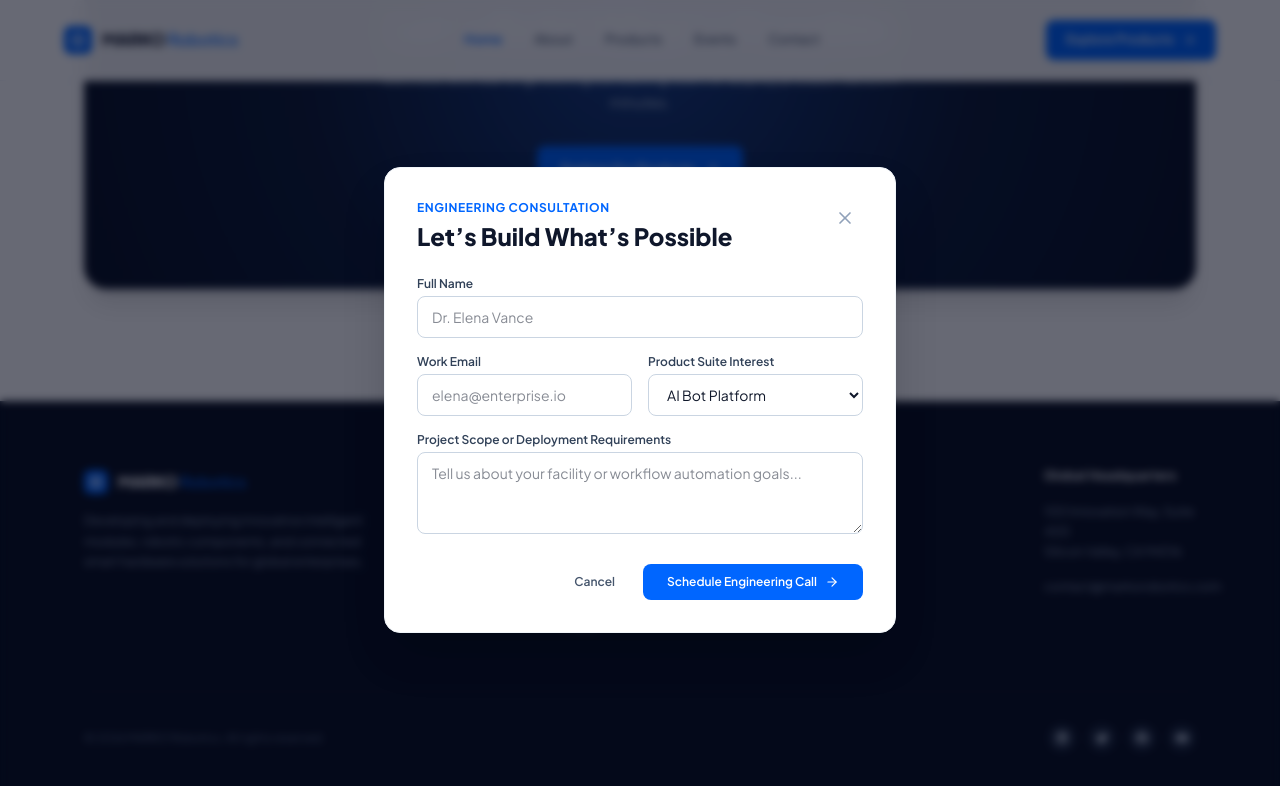
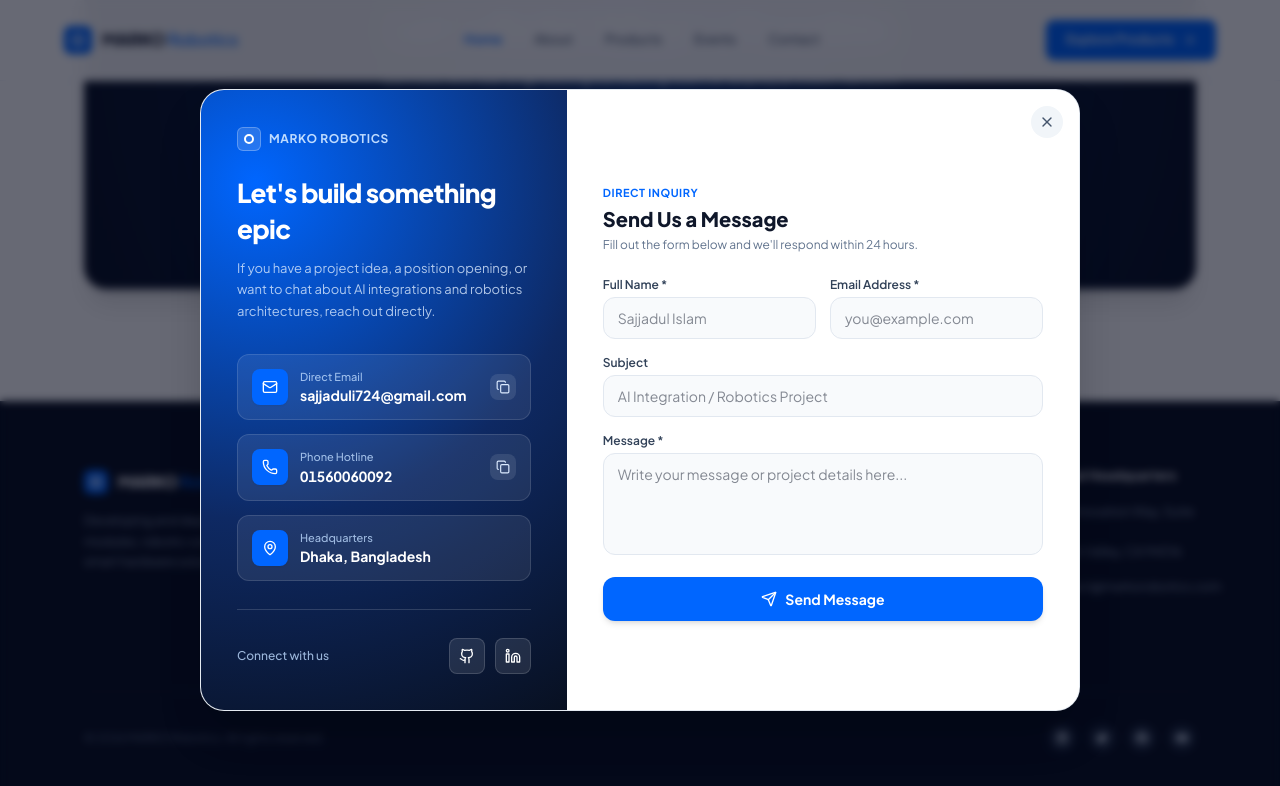
Before and after one commit to sajjadul404/MARKO-Robotics, a React (Vite) app: page / in a window 1280 px wide. Both pictures are taken after a click on the button "Careers". Shown: the part 3241-4027 px from the top of the page. Built offline with nearby package versions, Linux system fonts and the light colour scheme.

Commit message:
contact model working

```diff
--- a/src/components/ContactModal.jsx
+++ b/src/components/ContactModal.jsx
@@ -1,27 +1,42 @@
 import React, { useState } from 'react';
-import { ArrowRight, CheckCircle2, X } from 'lucide-react';
+import {
+  Mail,
+  Phone,
+  MapPin,
+  Github,
+  Linkedin,
+  X,
+  Send,
+  Copy,
+  Check,
+  CheckCircle2,
+  ArrowUpRight,
+} from 'lucide-react';
 
-export default function ContactModal({ isOpen, onClose, initialInterest }) {
-  const [contactForm, setContactForm] = useState({
+export default function ContactModal({ isOpen, onClose }) {
+  const [copiedField, setCopiedField] = useState('');
+  const [formData, setFormData] = useState({
     name: '',
     email: '',
-    organization: '',
-    interest: initialInterest || 'AI Bot Platform',
+    subject: '',
     message: '',
   });
-  const [contactSubmitted, setContactSubmitted] = useState(false);
-  const [contactError, setContactError] = useState('');
+  const [submitted, setSubmitted] = useState(false);
 
   if (!isOpen) return null;
 
-  const handleContactSubmit = (e) => {
+  const handleCopy = (text, key) => {
+    if (navigator?.clipboard) {
+      navigator.clipboard.writeText(text);
+    }
+    setCopiedField(key);
+    setTimeout(() => setCopiedField(''), 2000);
+  };
+
+  const handleSubmit = (e) => {
     e.preventDefault();
-    if (!contactForm.name.trim() || !contactForm.email.includes('@')) {
-      setContactError('Please enter your full name and a valid work email.');
-      return;
-    }
-    setContactError('');
-    setContactSubmitted(true);
+    if (!formData.name.trim() || !formData.email.trim()) return;
+    setSubmitted(true);
   };
 
   return (
@@ -30,151 +45,286 @@ export default function ContactModal({ isOpen, onClose, initialInterest }) {
       onClick={onClose}
     >
       <div
-        className="bg-white rounded-2xl max-w-lg w-full p-6 sm:p-8 shadow-2xl border border-slate-100"
+        className="relative w-full max-w-[880px] rounded-[24px] bg-white border border-slate-200/90 shadow-2xl overflow-hidden grid grid-cols-1 md:grid-cols-12"
         onClick={(e) => e.stopPropagation()}
       >
-        <div className="flex items-start justify-between mb-6">
+        {/* Close Button */}
+        <button
+          type="button"
+          onClick={onClose}
+          aria-label="Close contact modal"
+          className="absolute top-4 right-4 z-20 w-8 h-8 rounded-full bg-slate-100 hover:bg-slate-200 text-slate-600 hover:text-slate-900 flex items-center justify-center transition-colors cursor-pointer"
+        >
+          <X className="w-4 h-4" />
+        </button>
+
+        {/* Left Column: Brand Navy & Electric Blue Contact Info */}
+        <div
+          className="md:col-span-5 p-7 sm:p-9 text-white flex flex-col justify-between relative overflow-hidden"
+          style={{
+            background:
+              'radial-gradient(circle at 15% 15%, #0066FF 0%, #0E2963 55%, #081021 100%)',
+          }}
+        >
           <div>
-            <p className="text-xs font-bold uppercase tracking-wider text-[#0066FF] mb-1">
-              Engineering Consultation
+            {/* Mini Brand Header */}
+            <div className="inline-flex items-center gap-2 mb-6">
+              <span className="w-6 h-6 rounded-[6px] bg-white/15 border border-white/25 flex items-center justify-center">
+                <span className="w-2.5 h-2.5 rounded-full border-2 border-white" />
+              </span>
+              <span className="text-xs font-bold tracking-wider uppercase text-blue-200">
+                MARKO Robotics
+              </span>
+            </div>
+
+            <h2 className="text-2xl sm:text-[26px] font-extrabold tracking-tight leading-snug text-white mb-3">
+              Let&apos;s build something epic
+            </h2>
+
+            <p className="text-xs sm:text-[13px] text-blue-100/80 leading-relaxed mb-8">
+              If you have a project idea, a position opening, or want to chat
+              about AI integrations and robotics architectures, reach out
+              directly.
             </p>
-            <h3 className="text-2xl font-extrabold text-slate-900">
-              Let’s Build What’s Possible
-            </h3>
+
+            {/* Contact Cards */}
+            <div className="space-y-3.5">
+              {/* Direct Email */}
+              <div className="p-3.5 rounded-xl bg-white/[0.08] border border-white/12 hover:bg-white/[0.12] transition-colors flex items-center justify-between gap-3">
+                <a
+                  href="mailto:sajjaduli724@gmail.com"
+                  className="flex items-center gap-3 min-w-0"
+                >
+                  <div className="w-9 h-9 rounded-lg bg-[#0066FF] text-white flex items-center justify-center shrink-0 shadow-xs">
+                    <Mail className="w-4 h-4" />
                   </div>
+                  <div className="min-w-0">
+                    <div className="text-[11px] font-medium text-blue-200/80">
+                      Direct Email
+                    </div>
+                    <div className="text-xs sm:text-sm font-bold text-white truncate">
+                      sajjaduli724@gmail.com
+                    </div>
+                  </div>
+                </a>
                 <button
-            onClick={onClose}
-            aria-label="Close modal"
-            className="p-2 rounded-lg text-slate-400 hover:text-slate-700 hover:bg-slate-100 cursor-pointer"
+                  type="button"
+                  onClick={() =>
+                    handleCopy('sajjaduli724@gmail.com', 'email')
+                  }
+                  title="Copy email"
+                  className="p-1.5 rounded-lg bg-white/10 hover:bg-white/20 text-blue-100 cursor-pointer shrink-0"
                 >
-            <X className="w-5 h-5" />
+                  {copiedField === 'email' ? (
+                    <Check className="w-3.5 h-3.5 text-emerald-300" />
+                  ) : (
+                    <Copy className="w-3.5 h-3.5" />
+                  )}
                 </button>
               </div>
 
-        {contactSubmitted ? (
+              {/* Phone Hotline */}
+              <div className="p-3.5 rounded-xl bg-white/[0.08] border border-white/12 hover:bg-white/[0.12] transition-colors flex items-center justify-between gap-3">
+                <a
+                  href="tel:01560060092"
+                  className="flex items-center gap-3 min-w-0"
+                >
+                  <div className="w-9 h-9 rounded-lg bg-[#0066FF] text-white flex items-center justify-center shrink-0 shadow-xs">
+                    <Phone className="w-4 h-4" />
+                  </div>
+                  <div>
+                    <div className="text-[11px] font-medium text-blue-200/80">
+                      Phone Hotline
+                    </div>
+                    <div className="text-xs sm:text-sm font-bold text-white tabular-nums">
+                      01560060092
+                    </div>
+                  </div>
+                </a>
+                <button
+                  type="button"
+                  onClick={() => handleCopy('01560060092', 'phone')}
+                  title="Copy phone"
+                  className="p-1.5 rounded-lg bg-white/10 hover:bg-white/20 text-blue-100 cursor-pointer shrink-0"
+                >
+                  {copiedField === 'phone' ? (
+                    <Check className="w-3.5 h-3.5 text-emerald-300" />
+                  ) : (
+                    <Copy className="w-3.5 h-3.5" />
+                  )}
+                </button>
+              </div>
+
+              {/* Headquarters */}
+              <div className="p-3.5 rounded-xl bg-white/[0.08] border border-white/12 flex items-center gap-3">
+                <div className="w-9 h-9 rounded-lg bg-[#0066FF] text-white flex items-center justify-center shrink-0 shadow-xs">
+                  <MapPin className="w-4 h-4" />
+                </div>
+                <div>
+                  <div className="text-[11px] font-medium text-blue-200/80">
+                    Headquarters
+                  </div>
+                  <div className="text-xs sm:text-sm font-bold text-white">
+                    Dhaka, Bangladesh
+                  </div>
+                </div>
+              </div>
+            </div>
+          </div>
+
+          {/* Bottom Social Bar */}
+          <div className="pt-7 mt-7 border-t border-white/15 flex items-center justify-between">
+            <span className="text-xs font-medium text-blue-200/80">
+              Connect with us
+            </span>
+            <div className="flex items-center gap-2.5">
+              <a
+                href="https://github.com"
+                target="_blank"
+                rel="noopener noreferrer"
+                aria-label="GitHub"
+                className="w-9 h-9 rounded-lg bg-white/10 hover:bg-[#0066FF] border border-white/15 text-white flex items-center justify-center transition-colors"
+              >
+                <Github className="w-4 h-4" />
+              </a>
+              <a
+                href="https://linkedin.com"
+                target="_blank"
+                rel="noopener noreferrer"
+                aria-label="LinkedIn"
+                className="w-9 h-9 rounded-lg bg-white/10 hover:bg-[#0066FF] border border-white/15 text-white flex items-center justify-center transition-colors"
+              >
+                <Linkedin className="w-4 h-4" />
+              </a>
+            </div>
+          </div>
+        </div>
+
+        {/* Right Column: Clean Message Form */}
+        <div className="md:col-span-7 p-7 sm:p-9 bg-white flex flex-col justify-center">
+          {submitted ? (
             <div className="py-8 text-center space-y-4">
-            <div className="w-12 h-12 rounded-full bg-emerald-50 text-emerald-600 flex items-center justify-center mx-auto">
+              <div className="w-12 h-12 rounded-2xl bg-emerald-50 border border-emerald-200 text-emerald-600 flex items-center justify-center mx-auto">
                 <CheckCircle2 className="w-6 h-6" />
               </div>
-            <h4 className="text-lg font-bold text-slate-900">
-              Consultation Request Received
-            </h4>
-            <p className="text-sm text-slate-600 max-w-sm mx-auto">
-              Thank you, <strong>{contactForm.name}</strong>. Our systems
-              engineering team in Silicon Valley will reach out to{' '}
-              <strong>{contactForm.email}</strong> within 1 business day.
+              <h3 className="text-xl font-extrabold text-[#0F172A]">
+                Message Sent Successfully!
+              </h3>
+              <p className="text-xs sm:text-sm text-slate-600 max-w-sm mx-auto leading-relaxed">
+                Thank you, <strong>{formData.name}</strong>. Your message has
+                been received and we will get back to you at{' '}
+                <strong>{formData.email}</strong> within 24 hours.
               </p>
+              <div className="pt-2">
                 <button
+                  type="button"
                   onClick={() => {
-                setContactSubmitted(false);
+                    setSubmitted(false);
+                    setFormData({
+                      name: '',
+                      email: '',
+                      subject: '',
+                      message: '',
+                    });
                     onClose();
                   }}
-              className="mt-2 px-6 py-2.5 bg-[#0066FF] text-white text-xs font-semibold rounded-lg cursor-pointer"
+                  className="px-6 py-2.5 rounded-lg bg-[#0066FF] hover:bg-[#0052CC] text-white text-xs font-bold cursor-pointer transition-colors"
                 >
                   Done
                 </button>
               </div>
+            </div>
           ) : (
-          <form onSubmit={handleContactSubmit} className="space-y-4">
-            {contactError && (
-              <div className="p-3 rounded-lg bg-red-50 border border-red-200 text-xs text-red-700">
-                {contactError}
+            <>
+              <div className="mb-6">
+                <span className="text-[11px] font-bold uppercase tracking-wider text-[#0066FF]">
+                  Direct Inquiry
+                </span>
+                <h3 className="text-xl font-extrabold text-[#0F172A] mt-0.5">
+                  Send Us a Message
+                </h3>
+                <p className="text-xs text-slate-500 mt-1">
+                  Fill out the form below and we&apos;ll respond within 24
+                  hours.
+                </p>
               </div>
-            )}
 
+              <form onSubmit={handleSubmit} className="space-y-4">
+                <div className="grid grid-cols-1 sm:grid-cols-2 gap-3.5">
                   <div>
                     <label className="block text-xs font-semibold text-slate-700 mb-1">
-                Full Name
+                      Full Name *
                     </label>
                     <input
                       type="text"
                       required
-                value={contactForm.name}
+                      value={formData.name}
                       onChange={(e) =>
-                  setContactForm({ ...contactForm, name: e.target.value })
+                        setFormData({ ...formData, name: e.target.value })
                       }
-                placeholder="Dr. Elena Vance"
-                className="w-full px-3.5 py-2.5 text-sm rounded-lg border border-slate-300 focus:border-[#0066FF] focus:outline-none"
+                      placeholder="Sajjadul Islam"
+                      className="w-full px-3.5 py-2.5 text-sm rounded-xl border border-slate-200 bg-[#F8FAFC] focus:bg-white focus:border-[#0066FF] focus:outline-none transition-colors"
                     />
                   </div>
-
-            <div className="grid grid-cols-1 sm:grid-cols-2 gap-4">
                   <div>
                     <label className="block text-xs font-semibold text-slate-700 mb-1">
-                  Work Email
+                      Email Address *
                     </label>
                     <input
                       type="email"
                       required
-                  value={contactForm.email}
+                      value={formData.email}
                       onChange={(e) =>
-                    setContactForm({
-                      ...contactForm,
-                      email: e.target.value,
-                    })
+                        setFormData({ ...formData, email: e.target.value })
                       }
-                  placeholder="elena@enterprise.io"
-                  className="w-full px-3.5 py-2.5 text-sm rounded-lg border border-slate-300 focus:border-[#0066FF] focus:outline-none"
+                      placeholder="you@example.com"
+                      className="w-full px-3.5 py-2.5 text-sm rounded-xl border border-slate-200 bg-[#F8FAFC] focus:bg-white focus:border-[#0066FF] focus:outline-none transition-colors"
                     />
-              </div>
-              <div>
-                <label className="block text-xs font-semibold text-slate-700 mb-1">
-                  Product Suite Interest
-                </label>
-                <select
-                  value={contactForm.interest}
-                  onChange={(e) =>
-                    setContactForm({
-                      ...contactForm,
-                      interest: e.target.value,
-                    })
-                  }
-                  className="w-full px-3.5 py-2.5 text-sm rounded-lg border border-slate-300 focus:border-[#0066FF] focus:outline-none bg-white"
-                >
-                  <option value="AI Bot Platform">AI Bot Platform</option>
-                  <option value="Robotics">Automation Arms</option>
-                  <option value="Smart Technology">IoT Spatial Nodes</option>
-                  <option value="Consulting Suites">Consulting Suites</option>
-                </select>
                   </div>
                 </div>
 
                 <div>
                   <label className="block text-xs font-semibold text-slate-700 mb-1">
-                Project Scope or Deployment Requirements
+                    Subject
                   </label>
-              <textarea
-                rows={3}
-                value={contactForm.message}
+                  <input
+                    type="text"
+                    value={formData.subject}
                     onChange={(e) =>
-                  setContactForm({
-                    ...contactForm,
-                    message: e.target.value,
-                  })
+                      setFormData({ ...formData, subject: e.target.value })
                     }
-                placeholder="Tell us about your facility or workflow automation goals..."
-                className="w-full px-3.5 py-2.5 text-sm rounded-lg border border-slate-300 focus:border-[#0066FF] focus:outline-none"
+                    placeholder="AI Integration / Robotics Project"
+                    className="w-full px-3.5 py-2.5 text-sm rounded-xl border border-slate-200 bg-[#F8FAFC] focus:bg-white focus:border-[#0066FF] focus:outline-none transition-colors"
                   />
                 </div>
 
-            <div className="pt-2 flex items-center justify-end gap-3">
-              <button
-                type="button"
-                onClick={onClose}
-                className="px-4 py-2.5 text-xs font-semibold text-slate-600 hover:text-slate-900 cursor-pointer"
-              >
-                Cancel
-              </button>
+                <div>
+                  <label className="block text-xs font-semibold text-slate-700 mb-1">
+                    Message *
+                  </label>
+                  <textarea
+                    rows={4}
+                    required
+                    value={formData.message}
+                    onChange={(e) =>
+                      setFormData({ ...formData, message: e.target.value })
+                    }
+                    placeholder="Write your message or project details here..."
+                    className="w-full px-3.5 py-2.5 text-sm rounded-xl border border-slate-200 bg-[#F8FAFC] focus:bg-white focus:border-[#0066FF] focus:outline-none transition-colors resize-none"
+                  />
+                </div>
+
                 <button
                   type="submit"
-                className="inline-flex items-center gap-2 bg-[#0066FF] hover:bg-[#0052CC] text-white text-xs font-semibold px-6 py-2.5 rounded-lg transition-colors cursor-pointer"
+                  className="w-full inline-flex items-center justify-center gap-2 bg-[#0066FF] hover:bg-[#0052CC] text-white text-sm font-bold py-3 rounded-xl transition-colors cursor-pointer shadow-md"
                 >
-                <span>Schedule Engineering Call</span>
-                <ArrowRight className="w-3.5 h-3.5" />
+                  <Send className="w-4 h-4" />
+                  <span>Send Message</span>
                 </button>
+              </form>
+            </>
+          )}
         </div>
-          </form>
-        )}
       </div>
     </div>
   );
```
Lines whose indentation alone changed are shown as unchanged.
